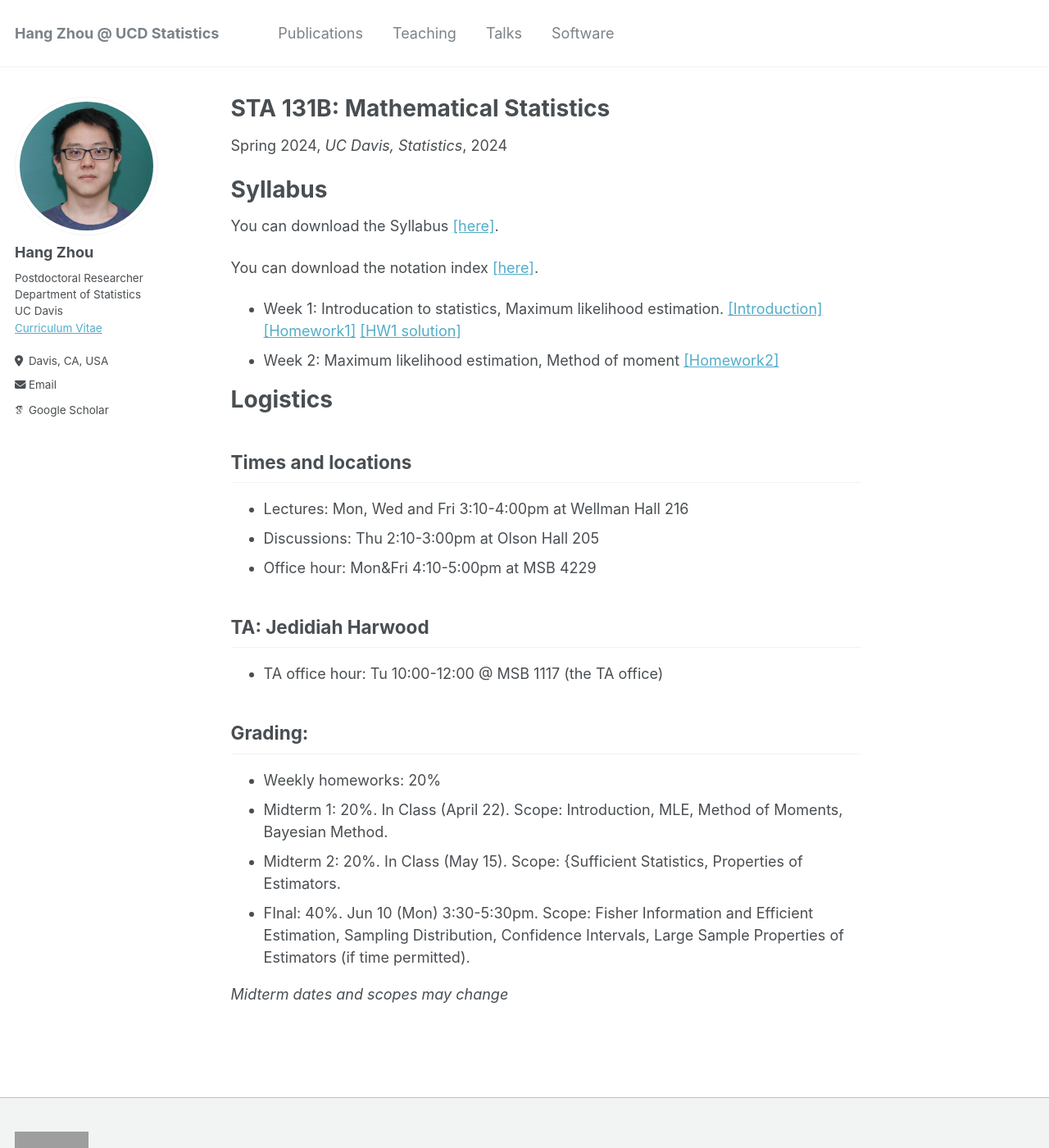
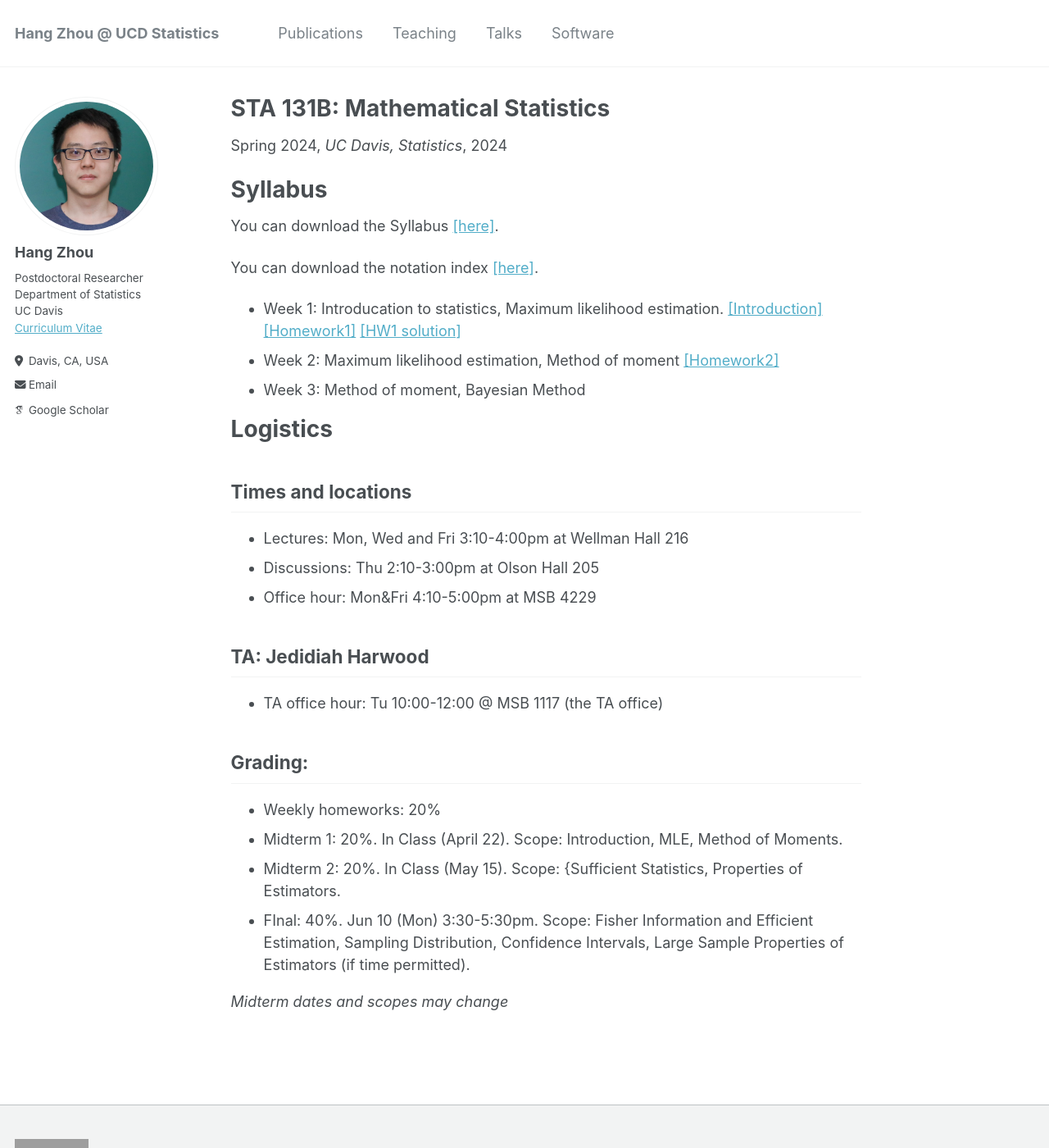
Before and after one commit to hg-zh/hg-zh.github.io, a Jekyll site: the page built from _teaching/2024-spring-STA131B.md, in a window 1280 px wide and 1400 px high. Shown: the whole window at 82% size. Built offline with Jekyll 4.4.1, drawn with Linux system fonts in a browser that asks for light colours; some web fonts are replaced; part of the change alters nothing that is shown; grey boxes are pictures that could not be loaded.

Commit message:
Update 2024-spring-STA131B.md

```diff
--- a/_teaching/2024-spring-STA131B.md
+++ b/_teaching/2024-spring-STA131B.md
@@ -15,6 +15,7 @@ You can download the notation index [\[here\]](https://hg-zh.github.io/files/not
 
 - Week 1: Introducation to statistics, Maximum likelihood estimation. [\[Introduction\]](https://hg-zh.github.io/files/Lecture_1.pdf) [\[Homework1\]](https://hg-zh.github.io/files/HW1.pdf) [\[HW1 solution\]](https://hg-zh.github.io/files/HW1_solution.pdf)
 - Week 2: Maximum likelihood estimation, Method of moment [\[Homework2\]](https://hg-zh.github.io/files/HW2.pdf)
+- Week 3: Method of moment, Bayesian Method
 
 
 # Logistics
@@ -32,7 +33,7 @@ You can download the notation index [\[here\]](https://hg-zh.github.io/files/not
 ## Grading:
 
 - Weekly homeworks: 20%
-- Midterm 1: 20%. In Class (April 22). Scope: Introduction, MLE, Method of Moments, Bayesian Method.
+- Midterm 1: 20%. In Class (April 22). Scope: Introduction, MLE, Method of Moments.
 - Midterm 2: 20%. In Class (May 15). Scope: {Sufficient Statistics, Properties of Estimators.
 - FInal: 40%. Jun 10 (Mon)  3:30-5:30pm. Scope: Fisher Information and Efficient Estimation, Sampling Distribution, Confidence Intervals, Large Sample Properties of Estimators (if time permitted).
 
```
